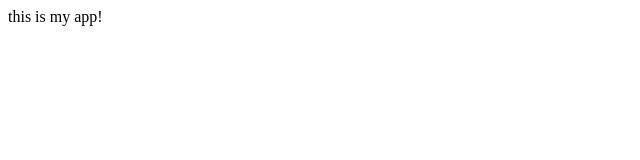
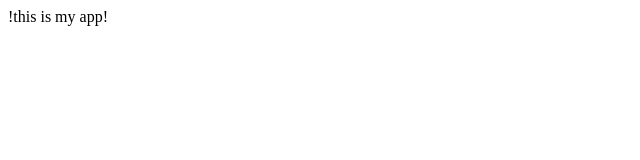
Before and after one commit to deindedawodu/mysampleexample, a plain HTML site: page index.html in a window 1280 px wide. Shown: the full height of the page, 0-640 px from the left. Drawn offline with Linux system fonts and the light colour scheme.

Commit message:
changed shit

```diff
--- a/index.html
+++ b/index.html
@@ -6,6 +6,6 @@
     <title>Git</title>
 </head>
 <body>
-    this is my app!
+    !this is my app!
 </body>
 </html>
```
